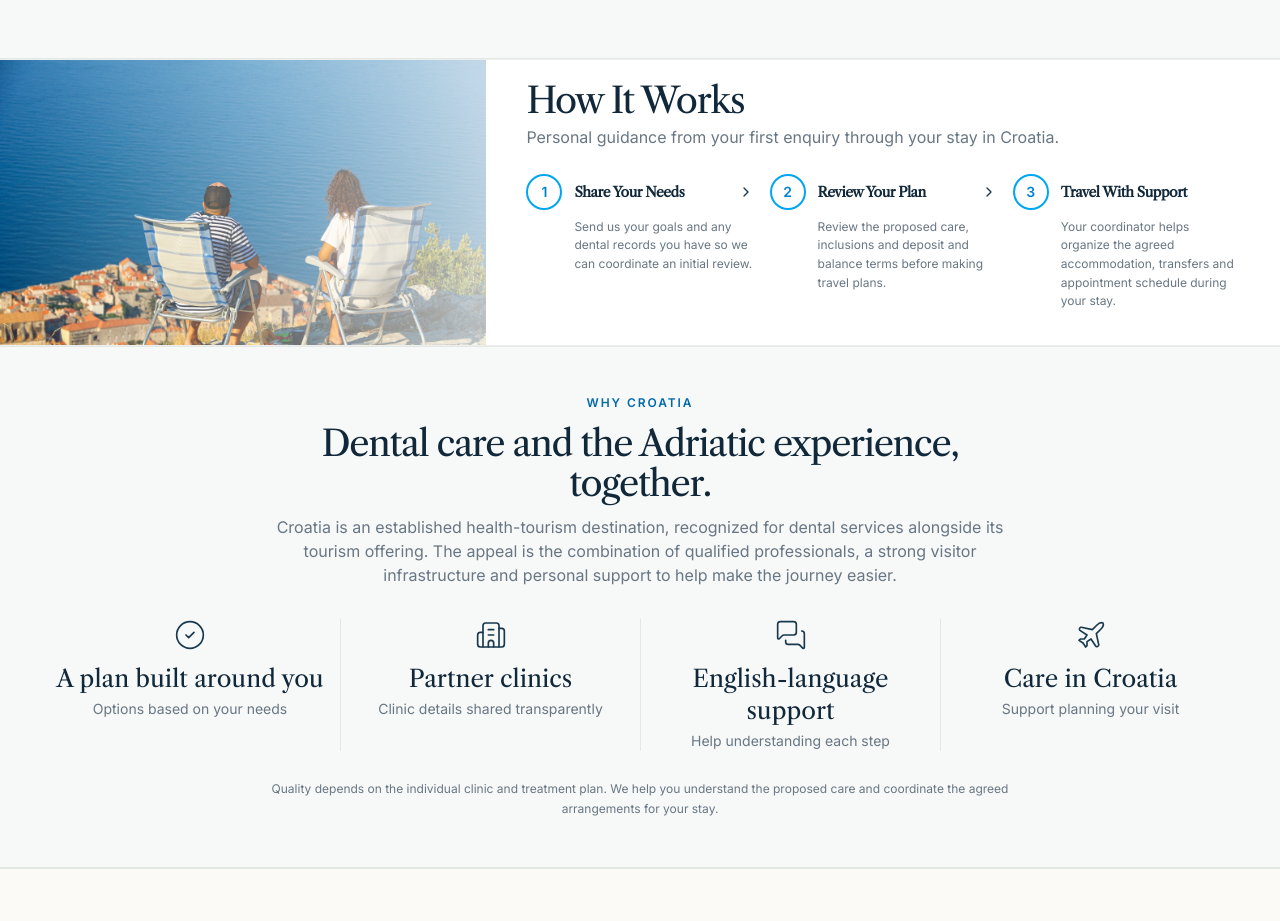
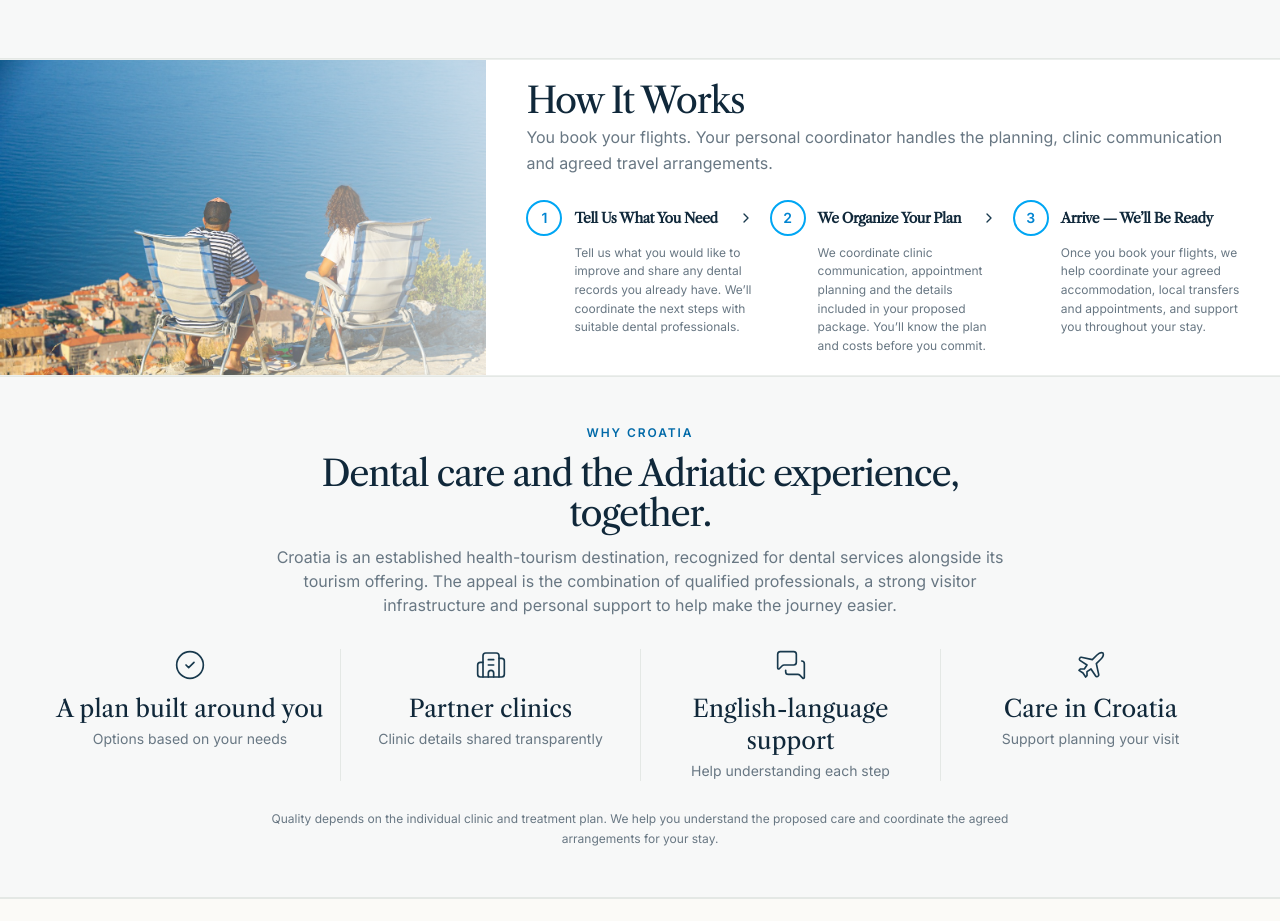
Before and after one commit to ivansusac2209/SmileCroatia, a Vue app: page / in a window 1280 px wide. Shown: the part 3240-4161 px from the top of the page. Built offline with nearby package versions, Linux system fonts and the light colour scheme.

Commit message:
Clarify the SmileCroatia customer journey

```diff
--- a/src/components/home/HowItWorks.vue
+++ b/src/components/home/HowItWorks.vue
@@ -12,15 +12,15 @@ import { steps } from '@/data/home'
       </div>
       <div class="container-page py-8 lg:py-5 lg:pl-8">
         <h2 id="how-it-works-title" class="text-3xl text-navy-900 lg:text-4xl">How It Works</h2>
-        <p class="mt-1 text-sm leading-relaxed text-muted sm:text-base">Personal guidance from your first enquiry through your stay in Croatia.</p>
+        <p class="mt-1 text-sm leading-relaxed text-muted sm:text-base">You book your flights. Your personal coordinator handles the planning, clinic communication and agreed travel arrangements.</p>
         <ol class="mt-6 grid gap-5 sm:grid-cols-3 sm:gap-4">
           <li v-for="(step, index) in steps" :key="step.title" class="relative">
             <div class="flex items-center gap-3">
               <span class="flex size-9 shrink-0 items-center justify-center rounded-full border-2 border-sky-500 text-sm font-semibold text-sky-600">{{ index + 1 }}</span>
-              <h3 class="text-sm font-semibold text-navy-900">{{ ['Share Your Needs', 'Review Your Plan', 'Travel With Support'][index] }}</h3>
+              <h3 class="text-sm font-semibold text-navy-900">{{ ['Tell Us What You Need', 'We Organize Your Plan', 'Arrive — We’ll Be Ready'][index] }}</h3>
               <ChevronRight v-if="index < 2" class="ml-auto hidden size-4 text-navy-800 sm:block" />
             </div>
-            <p class="mt-2 pl-12 text-xs leading-[1.55] text-muted">{{ ['Send us your goals and any dental records you have so we can coordinate an initial review.', 'Review the proposed care, inclusions and deposit and balance terms before making travel plans.', 'Your coordinator helps organize the agreed accommodation, transfers and appointment schedule during your stay.'][index] }}</p>
+            <p class="mt-2 pl-12 text-xs leading-[1.55] text-muted">{{ ['Tell us what you would like to improve and share any dental records you already have. We’ll coordinate the next steps with suitable dental professionals.', 'We coordinate clinic communication, appointment planning and the details included in your proposed package. You’ll know the plan and costs before you commit.', 'Once you book your flights, we help coordinate your agreed accommodation, local transfers and appointments, and support you throughout your stay.'][index] }}</p>
           </li>
         </ol>
       </div>
```
